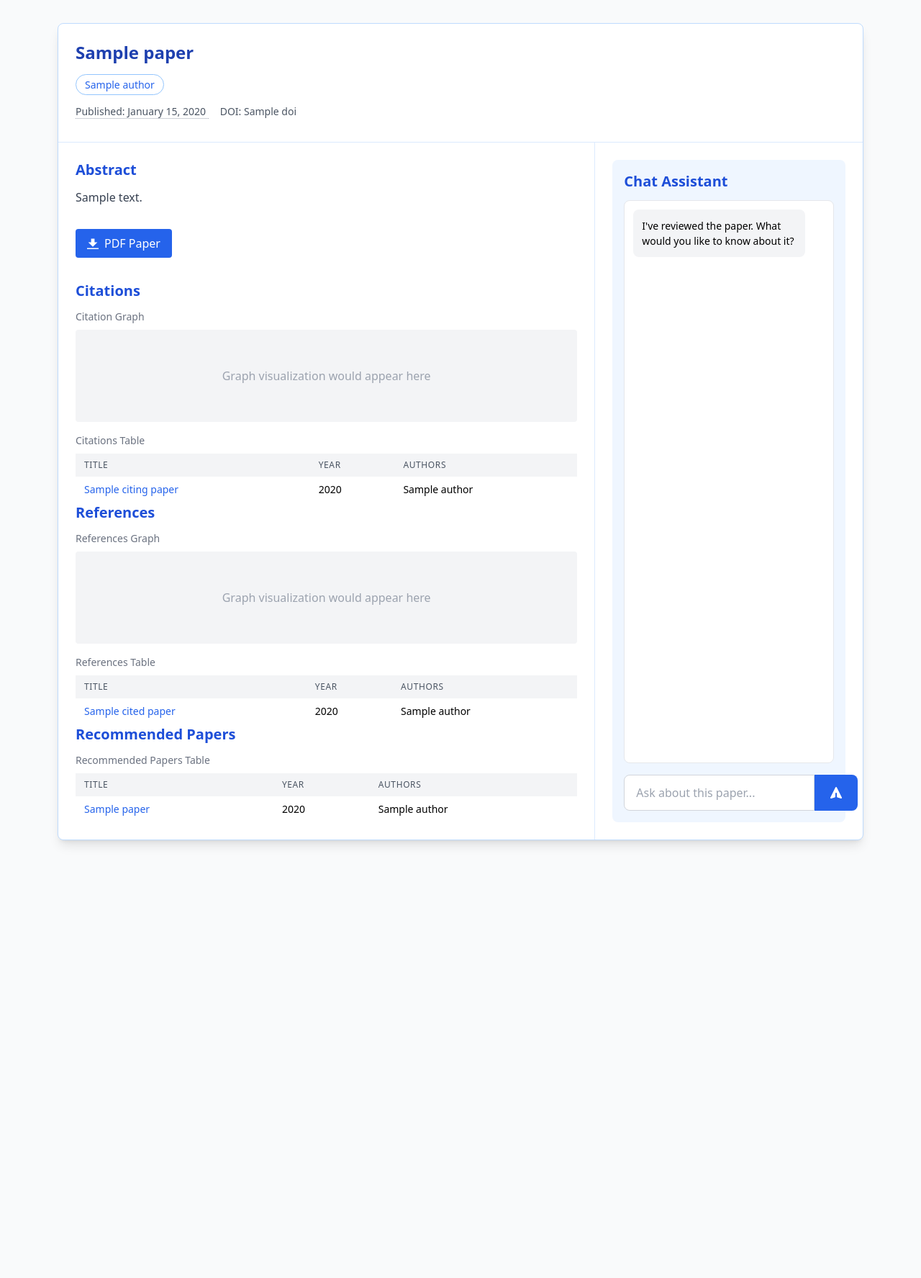
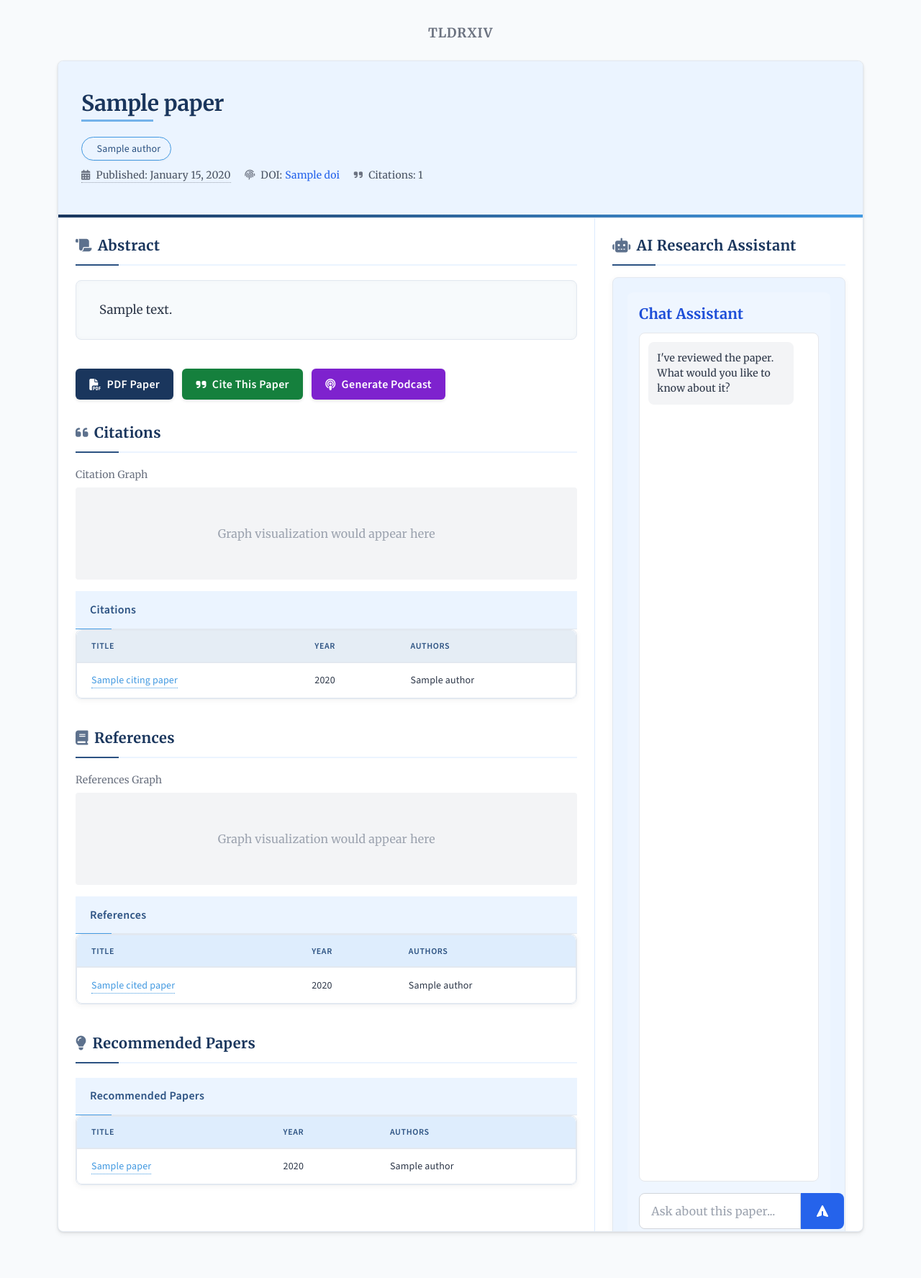
Before and after one commit to Bloomh/tldrxiv, a FastAPI app: template templates/paper.html in a window 1280 px wide. Shown: the whole page at 72% size. Before the commit the page ends 1174 px from the top, so only its background shows below. Run offline with FastAPI, Linux system fonts and the light colour scheme; the template is opened without the code that fills it: most values are stand-ins (such as "Sample title", 1, 10 or a date in 2020); some libraries are stand-ins or nearby versions.

Commit message:
formal styling

```diff
--- /dev/null
+++ b/static/css/formal-paper.css
@@ -0,0 +1,293 @@
+/**
+ * Formal Paper Styling
+ * Custom styles for a more professional academic paper look
+ */
+
+:root {
+  --primary-color: #1a365d;
+  --secondary-color: #2c5282;
+  --accent-color: #4299e1;
+  --light-accent: #ebf4ff;
+  --text-color: #2d3748;
+  --light-text: #4a5568;
+  --border-color: #e2e8f0;
+  --background-color: #f8fafc;
+  --card-background: #ffffff;
+  --hover-color: #f7fafc;
+  --serif-font: 'Merriweather', 'Georgia', serif;
+  --sans-font: 'Source Sans 3', 'Arial', sans-serif;
+}
+
+body {
+  font-family: var(--serif-font);
+  color: var(--text-color);
+  background-color: var(--background-color);
+  line-height: 1.6;
+  letter-spacing: 0.01em;
+}
+
+/* Paper container */
+.paper-container {
+  background-color: var(--card-background);
+  border: 1px solid var(--border-color);
+  border-radius: 0.5rem;
+  box-shadow: 0 4px 6px rgba(0, 0, 0, 0.05), 0 1px 3px rgba(0, 0, 0, 0.1);
+  margin-bottom: 2rem;
+  position: relative;
+  overflow: hidden;
+}
+
+/* Paper header */
+.paper-header {
+  border-bottom: 1px solid var(--border-color);
+  padding: 2.5rem 2rem 2rem;
+  background-color: var(--light-accent);
+  position: relative;
+}
+
+.paper-header::after {
+  content: '';
+  position: absolute;
+  bottom: 0;
+  left: 0;
+  right: 0;
+  height: 4px;
+  background: linear-gradient(90deg, var(--primary-color), var(--accent-color));
+}
+
+.paper-title {
+  font-family: var(--serif-font);
+  font-weight: 700;
+  color: var(--primary-color);
+  line-height: 1.3;
+  letter-spacing: -0.01em;
+  text-shadow: 1px 1px 0 rgba(255, 255, 255, 0.8);
+  margin-bottom: 1.5rem;
+  position: relative;
+  padding-bottom: 0.5rem;
+}
+
+.paper-title::after {
+  content: '';
+  position: absolute;
+  bottom: 0;
+  left: 0;
+  width: 100px;
+  height: 3px;
+  background-color: var(--accent-color);
+  opacity: 0.7;
+}
+
+/* Author tags */
+.author-tag {
+  background-color: var(--light-accent);
+  border: 1px solid var(--accent-color);
+  color: var(--secondary-color);
+  padding: 0.35rem 0.85rem;
+  border-radius: 2rem;
+  font-size: 0.875rem;
+  font-family: var(--sans-font);
+  font-weight: 500;
+  transition: all 0.2s;
+  box-shadow: 0 1px 2px rgba(0, 0, 0, 0.05);
+}
+
+.author-tag:hover {
+  background-color: var(--accent-color);
+  color: white;
+}
+
+.author-popup {
+  border: 1px solid var(--border-color);
+  box-shadow: 0 4px 12px rgba(0, 0, 0, 0.1);
+  border-radius: 0.5rem;
+  background-color: var(--card-background);
+  padding: 1rem;
+  min-width: 250px;
+  z-index: 50;
+}
+
+/* Section headers */
+.section-title {
+  font-family: var(--serif-font);
+  font-weight: 700;
+  color: var(--primary-color);
+  margin-bottom: 1.25rem;
+  padding-bottom: 0.75rem;
+  border-bottom: 2px solid var(--light-accent);
+  position: relative;
+  letter-spacing: 0.02em;
+}
+
+.section-title::after {
+  content: '';
+  position: absolute;
+  bottom: -2px;
+  left: 0;
+  width: 60px;
+  height: 2px;
+  background-color: var(--secondary-color);
+}
+
+/* Abstract */
+.abstract-container {
+  background-color: var(--hover-color);
+  border: 1px solid var(--border-color);
+  border-radius: 0.5rem;
+  padding: 1.75rem 2rem;
+  margin-bottom: 2.5rem;
+  font-size: 1.05rem;
+  line-height: 1.75;
+  box-shadow: inset 0 0 6px rgba(0, 0, 0, 0.03);
+  position: relative;
+}
+
+/* Tables */
+.data-table {
+  width: 100%;
+  border-collapse: separate;
+  border-spacing: 0;
+  border: 1px solid var(--border-color);
+  border-radius: 0.5rem;
+  overflow: hidden;
+  box-shadow: 0 2px 4px rgba(0, 0, 0, 0.03);
+  font-family: var(--sans-font);
+}
+
+.data-table thead {
+  background-color: var(--light-accent);
+  position: sticky;
+  top: 0;
+}
+
+.data-table th {
+  font-weight: 600;
+  text-transform: uppercase;
+  font-size: 0.75rem;
+  letter-spacing: 0.05em;
+  color: var(--secondary-color);
+  padding: 0.85rem 1.25rem;
+  text-align: left;
+  border-bottom: 2px solid var(--border-color);
+  background-color: rgba(66, 153, 225, 0.08);
+}
+
+.data-table td {
+  padding: 0.85rem 1.25rem;
+  border-bottom: 1px solid var(--border-color);
+  font-size: 0.875rem;
+  line-height: 1.5;
+}
+
+.data-table tbody tr:last-child td {
+  border-bottom: none;
+}
+
+.data-table tbody tr:hover {
+  background-color: var(--hover-color);
+}
+
+/* Paper links */
+.paper-link {
+  color: var(--accent-color);
+  text-decoration: none;
+  font-weight: 500;
+  transition: all 0.2s;
+  border-bottom: 1px dotted var(--accent-color);
+  padding-bottom: 1px;
+}
+
+.paper-link:hover {
+  color: var(--secondary-color);
+  border-bottom: 1px solid var(--secondary-color);
+  background-color: rgba(66, 153, 225, 0.05);
+}
+
+/* Action buttons */
+.action-button {
+  display: inline-flex;
+  align-items: center;
+  justify-content: center;
+  background-color: var(--primary-color);
+  color: white;
+  font-weight: 600;
+  font-family: var(--sans-font);
+  padding: 0.6rem 1.2rem;
+  border-radius: 0.375rem;
+  transition: all 0.2s;
+  border: none;
+  cursor: pointer;
+  box-shadow: 0 2px 4px rgba(0, 0, 0, 0.1);
+  letter-spacing: 0.02em;
+}
+
+.action-button:hover {
+  background-color: var(--secondary-color);
+  transform: translateY(-1px);
+  box-shadow: 0 2px 4px rgba(0, 0, 0, 0.1);
+}
+
+.action-button svg {
+  margin-right: 0.5rem;
+}
+
+/* Table containers */
+.table-container {
+  border: 1px solid var(--border-color);
+  border-radius: 0.5rem;
+  overflow: hidden;
+  margin-bottom: 2.5rem;
+  box-shadow: 0 2px 8px rgba(0, 0, 0, 0.05);
+}
+
+.table-header {
+  background-color: var(--light-accent);
+  padding: 0.85rem 1.25rem;
+  font-weight: 600;
+  font-family: var(--sans-font);
+  color: var(--secondary-color);
+  border-bottom: 1px solid var(--border-color);
+  letter-spacing: 0.02em;
+  position: relative;
+}
+
+.table-header::after {
+  content: '';
+  position: absolute;
+  bottom: -1px;
+  left: 0;
+  width: 50px;
+  height: 1px;
+  background-color: var(--accent-color);
+}
+
+.table-content {
+  max-height: 500px;
+  overflow-y: auto;
+}
+
+/* Chat container */
+.chat-container {
+  background-color: var(--light-accent);
+  border-radius: 0.5rem;
+  padding: 1.25rem;
+  height: 100%;
+  box-shadow: 0 2px 8px rgba(0, 0, 0, 0.05);
+  border: 1px solid var(--border-color);
+}
+
+/* Responsive adjustments */
+@media (max-width: 768px) {
+  .paper-header {
+    padding: 1.5rem 1rem;
+  }
+
+  .paper-title {
+    font-size: 1.5rem;
+  }
+
+  .abstract-container {
+    padding: 1rem;
+    font-size: 1rem;
+  }
+}
--- a/templates/paper.html
+++ b/templates/paper.html
@@ -29,52 +29,77 @@
 
     <!-- Custom styles and JavaScript for LaTeX and markdown content -->
     <link rel="stylesheet" href="/static/css/markdown-latex-styles.css" />
+    <link rel="stylesheet" href="/static/css/formal-paper.css" />
     <script src="/static/js/markdown-latex-renderer.js"></script>
+
+    <!-- Font imports for formal styling -->
+    <link rel="preconnect" href="https://fonts.googleapis.com">
+    <link rel="preconnect" href="https://fonts.gstatic.com" crossorigin>
+    <link href="https://fonts.googleapis.com/css2?family=Merriweather:ital,wght@0,400;0,700;1,400&family=Source+Sans+3:wght@400;500;600;700&display=swap" rel="stylesheet">
+
+    <!-- Font Awesome for academic icons -->
+    <link rel="stylesheet" href="https://cdnjs.cloudflare.com/ajax/libs/font-awesome/6.4.2/css/all.min.css" integrity="sha512-z3gLpd7yknf1YoNbCzqRKc4qyor8gaKU1qmn+CShxbuBusANI9QpRohGBreCFkKxLhei6S9CQXFEbbKuqLg0DA==" crossorigin="anonymous" referrerpolicy="no-referrer" />
   </head>
-  <body class="bg-gray-50">
+  <body>
     <div class="container mx-auto px-4 py-8 max-w-6xl">
+      <!-- Academic journal header -->
+      <div class="text-center mb-6">
+        <div class="text-base md:text-lg uppercase tracking-wider text-gray-500 mb-1 font-semibold">TLDRxiv</div>
+      </div>
+
       <!-- Main paper container with border -->
-      <div class="border border-blue-200 rounded-lg overflow-hidden shadow-lg bg-white">
+      <div class="paper-container">
         <!-- Paper header section -->
-        <div class="p-6 border-b border-blue-100">
+        <div class="paper-header">
           <!-- Title -->
-          <h1 class="text-2xl font-bold text-blue-800 mb-4">{{ paper.title }}</h1>
+          <h1 class="text-2xl md:text-3xl paper-title">{{ paper.title }}</h1>
 
           <!-- Authors -->
           <div class="flex flex-wrap gap-2 mb-4">
             {% for author in authors_info %}
             <div class="relative inline-block group">
-              <span class="text-blue-600 border border-blue-300 rounded-full px-3 py-1 text-sm cursor-pointer">
-                {{ author.name }}
+              <span class="author-tag cursor-pointer">
+                <i class="fas fa-user-academic mr-1 opacity-70"></i> {{ author.name }}
               </span>
               <!-- Popup -->
-              <div class="absolute hidden group-hover:block bg-white border border-gray-300 rounded-lg shadow-lg p-4 z-10">
+              <div class="absolute hidden group-hover:block author-popup z-10">
                 {% if author.affiliations %}
-                <p><strong>Affiliations:</strong> {{ author.affiliations | join(', ') }}</p>
+                <p><i class="fas fa-university text-gray-500 mr-2"></i><strong>Affiliations:</strong> {{ author.affiliations | join(', ') }}</p>
                 {% endif %}
-                <p><strong>Papers:</strong> {{ author.paperCount }}</p>
-                <p><strong>Citations:</strong> {{ author.citationCount }}</p>
-                <p><strong>hIndex:</strong> {{ author.hIndex }}</p>
+                <p><i class="fas fa-file-alt text-gray-500 mr-2"></i><strong>Papers:</strong> {{ author.paperCount }}</p>
+                <p><i class="fas fa-quote-right text-gray-500 mr-2"></i><strong>Citations:</strong> {{ author.citationCount }}</p>
+                <p><i class="fas fa-chart-line text-gray-500 mr-2"></i><strong>hIndex:</strong> {{ author.hIndex }}</p>
                 {% if author.homepage %}
-                <p><a href="{{ author.homepage }}" target="_blank" class="text-blue-500 underline">Homepage</a></p>
+                <p><i class="fas fa-home text-gray-500 mr-2"></i><a href="{{ author.homepage }}" target="_blank" class="text-blue-500 hover:underline">Homepage</a></p>
                 {% endif %}
-                <p><a href="{{ author.url }}" target="_blank" class="text-blue-500 underline">Semantic Scholar Profile</a></p>
+                <p><i class="fas fa-external-link-alt text-gray-500 mr-2"></i><a href="{{ author.url }}" target="_blank" class="text-blue-500 hover:underline">Semantic Scholar Profile</a></p>
               </div>
             </div>
             {% endfor %}
           </div>
 
           <!-- Publication info with hover for more details -->
-          <div class="text-sm text-gray-600 mb-2">
+          <div class="text-sm text-gray-600 mb-4">
             <span
-              class="cursor-help border-b border-dotted border-gray-400"
-              title="Citations, h-index, etc"
+              class="cursor-help border-b border-dotted border-gray-400 inline-flex items-center"
+              title="Publication date"
             >
-              Published: {{ paper.published_date.strftime('%B %d, %Y') if paper.published_date else
-              'N/A' }}
+              <i class="fas fa-calendar-alt mr-2 text-gray-500"></i>
+              Published: {{ paper.published_date.strftime('%B %d, %Y') if paper.published_date else 'N/A' }}
             </span>
             {% if paper.doi %}
-            <span class="ml-4">DOI: {{ paper.doi }}</span>
+            <span class="ml-4 inline-flex items-center">
+              <i class="fas fa-fingerprint mr-2 text-gray-500"></i>
+              DOI: <a href="https://doi.org/{{ paper.doi }}" target="_blank" class="ml-1 text-blue-600 hover:underline">{{ paper.doi }}</a>
+            </span>
+            {% endif %}
+
+            <!-- Citation count if available -->
+            {% if paper.citation_count is defined %}
+            <span class="ml-4 inline-flex items-center">
+              <i class="fas fa-quote-right mr-2 text-gray-500"></i>
+              Citations: {{ paper.citation_count }}
+            </span>
             {% endif %}
           </div>
         </div>
@@ -84,26 +109,37 @@
           <div class="w-full md:w-2/3 p-6">
             <!-- Abstract section -->
             <div class="mb-8">
-              <h2 class="text-xl font-semibold text-blue-700 mb-3">Abstract</h2>
-              <div id="abstract-content" class="text-gray-700 leading-relaxed markdown-content">{{ paper.summary }}</div>
+              <h2 class="section-title text-xl"><i class="fas fa-scroll mr-2 opacity-70"></i>Abstract</h2>
+              <div id="abstract-content" class="abstract-container markdown-content">{{ paper.summary }}</div>
             </div>
 
-            <!-- PDF link button -->
-            <div class="mb-8">
+            <!-- Action buttons -->
+            <div class="mb-8 flex flex-wrap gap-3">
               <a
                 href="{{ paper.pdf_link }}"
                 target="_blank"
-                class="bg-blue-600 hover:bg-blue-700 text-white font-medium py-2 px-4 rounded inline-flex items-center"
+                class="action-button"
               >
-                <svg
-                  class="w-4 h-4 mr-2"
-                  fill="currentColor"
-                  xmlns="http://www.w3.org/2000/svg"
-                  viewBox="0 0 20 20"
-                >
-                  <path d="M13 8V2H7v6H2l8 8 8-8h-5zM0 18h20v2H0v-2z" />
-                </svg>
+                <i class="fas fa-file-pdf mr-2"></i>
                 <span>PDF Paper</span>
+              </a>
+
+              <a
+                href="#"
+                class="action-button bg-green-700 hover:bg-green-800"
+                onclick="alert('Citation copied to clipboard!'); return false;"
+              >
+                <i class="fas fa-quote-right mr-2"></i>
+                <span>Cite This Paper</span>
+              </a>
+
+              <a
+                href="#"
+                class="action-button bg-purple-700 hover:bg-purple-800"
+                onclick="alert('Feature coming soon!'); return false;"
+              >
+                <i class="fas fa-podcast mr-2"></i>
+                <span>Generate Podcast</span>
               </a>
             </div>
 
@@ -111,7 +147,7 @@
 
             <!-- Citations section -->
             <div>
-              <h2 class="text-xl font-semibold text-blue-700 mb-3">Citations</h2>
+              <h2 class="section-title text-xl"><i class="fas fa-quote-left mr-2 opacity-70"></i>Citations</h2>
 
               <!-- Citation visualization (placeholder) -->
               <div class="mb-4">
@@ -125,10 +161,10 @@
 
               <!-- Citation table -->
               <div>
-              <div class="text-sm text-gray-500 mb-2">Citations Table</div>
-              <div class="overflow-x-auto">
-              <div class="overflow-y-auto" style="max-height: 500px;"> <!-- Adjust height as needed -->
-                <table class="min-w-full border-collapse">
+              <div class="table-header">Citations</div>
+              <div class="table-container">
+              <div class="table-content"> <!-- Adjust height as needed -->
+                <table class="data-table">
                   <thead class="sticky top-0">
                     <tr class="bg-gray-100">
                       <th class="py-2 px-3 text-left text-xs font-medium text-gray-600 uppercase tracking-wider">Title</th>
@@ -140,7 +176,7 @@
                     {% for citation in citations_info %}
                       <tr class="hover:bg-gray-50">
                         <td class="py-2 px-3 text-sm text-blue-600">
-                          <a href="{% if citation.citingPaper.externalIds.ArXiv %}http://localhost:8000/abs/{{ citation.citingPaper.externalIds.ArXiv }}{% else %}{{ citation.citingPaper.url }}{% endif %}" target="_blank">
+                          <a class="paper-link" href="{% if citation.citingPaper.externalIds.ArXiv %}http://localhost:8000/abs/{{ citation.citingPaper.externalIds.ArXiv }}{% else %}{{ citation.citingPaper.url }}{% endif %}" target="_blank">
                             {{ citation.citingPaper.title }}
                           </a>
                         </td>
@@ -164,7 +200,7 @@
 
             <!-- References section -->
             <div>
-              <h2 class="text-xl font-semibold text-blue-700 mb-3">References</h2>
+              <h2 class="section-title text-xl"><i class="fas fa-book mr-2 opacity-70"></i>References</h2>
 
               <!-- References visualization (placeholder) -->
               <div class="mb-4">
@@ -178,11 +214,11 @@
 
               <!-- References table -->
               <div>
-  <div class="text-sm text-gray-500 mb-2">References Table</div>
-  <div class="overflow-x-auto">
-    <div class="overflow-y-auto" style="max-height: 500px;"> <!-- Adjust height as needed -->
-      <table class="min-w-full border-collapse">
-        <thead class="sticky top-0 bg-gray-100"> <!-- Added sticky and bg-color -->
+  <div class="table-header">References</div>
+  <div class="table-container">
+    <div class="table-content"> <!-- Adjust height as needed -->
+      <table class="data-table">
+        <thead>
           <tr>
             <th class="py-2 px-3 text-left text-xs font-medium text-gray-600 uppercase tracking-wider">
               Title
@@ -199,7 +235,7 @@
           {% for reference in references_info %}
             <tr class="hover:bg-gray-50">
               <td class="py-2 px-3 text-sm text-blue-600">
-                <a href="{% if reference.citedPaper.externalIds.ArXiv %}http://localhost:8000/abs/{{ reference.citedPaper.externalIds.ArXiv }}{% else %}{{ reference.citedPaper.url }}{% endif %}" target="_blank">
+                <a class="paper-link" href="{% if reference.citedPaper.externalIds.ArXiv %}http://localhost:8000/abs/{{ reference.citedPaper.externalIds.ArXiv }}{% else %}{{ reference.citedPaper.url }}{% endif %}" target="_blank">
                   {{ reference.citedPaper.title }}
                 </a>
               </td>
@@ -224,15 +260,15 @@
 
             <!-- Recommended papers section -->
             <div>
-              <h2 class="text-xl font-semibold text-blue-700 mb-3">Recommended Papers</h2>
+              <h2 class="section-title text-xl"><i class="fas fa-lightbulb mr-2 opacity-70"></i>Recommended Papers</h2>
 
               <!-- Recommended Papers table -->
               <div>
-  <div class="text-sm text-gray-500 mb-2">Recommended Papers Table</div>
-  <div class="overflow-x-auto">
-    <div class="overflow-y-auto" style="max-height: 500px;"> <!-- Adjust height as needed -->
-      <table class="min-w-full border-collapse">
-        <thead class="sticky top-0 bg-gray-100"> <!-- Added sticky and bg-color -->
+  <div class="table-header">Recommended Papers</div>
+  <div class="table-container">
+    <div class="table-content"> <!-- Adjust height as needed -->
+      <table class="data-table">
+        <thead>
           <tr>
             <th class="py-2 px-3 text-left text-xs font-medium text-gray-600 uppercase tracking-wider">
               Title
@@ -249,7 +285,7 @@
           {% for paper in recommended_papers %}
             <tr class="hover:bg-gray-50">
               <td class="py-2 px-3 text-sm text-blue-600">
-                <a href="{% if paper.externalIds.ArXiv %}http://localhost:8000/abs/{{ paper.externalIds.ArXiv }}{% else %}{{ paper.url }}{% endif %}" target="_blank">
+                <a class="paper-link" href="{% if paper.externalIds.ArXiv %}http://localhost:8000/abs/{{ paper.externalIds.ArXiv }}{% else %}{{ paper.url }}{% endif %}" target="_blank">
                   {{ paper.title }}
                 </a>
               </td>
@@ -274,6 +310,8 @@
 
           <!-- Right column: Chat assistant -->
           <div class="w-full md:w-1/3 p-6 border-t md:border-t-0 md:border-l border-blue-100">
+            <h2 class="section-title text-xl mb-4"><i class="fas fa-robot mr-2 opacity-70"></i>AI Research Assistant</h2>
+            <div class="chat-container">
             {% include "components/chat.html" %}
           </div>
         </div>
@@ -287,6 +325,18 @@
         if (abstractContent) {
           renderLatexOnly(abstractContent);
         }
+
+        // Add academic paper metadata
+        document.querySelectorAll('.table-container').forEach(container => {
+          const tableHeader = container.querySelector('.table-header');
+          if (tableHeader) {
+            const count = container.querySelectorAll('tbody tr').length;
+            const countBadge = document.createElement('span');
+            countBadge.className = 'float-right text-xs bg-blue-100 text-blue-800 py-1 px-2 rounded-full';
+            countBadge.textContent = `${count} items`;
+            tableHeader.appendChild(countBadge);
+          }
+        });
       });
     </script>
   </body>
```
Also changed, not shown: static/styles/general.css (deleted).
